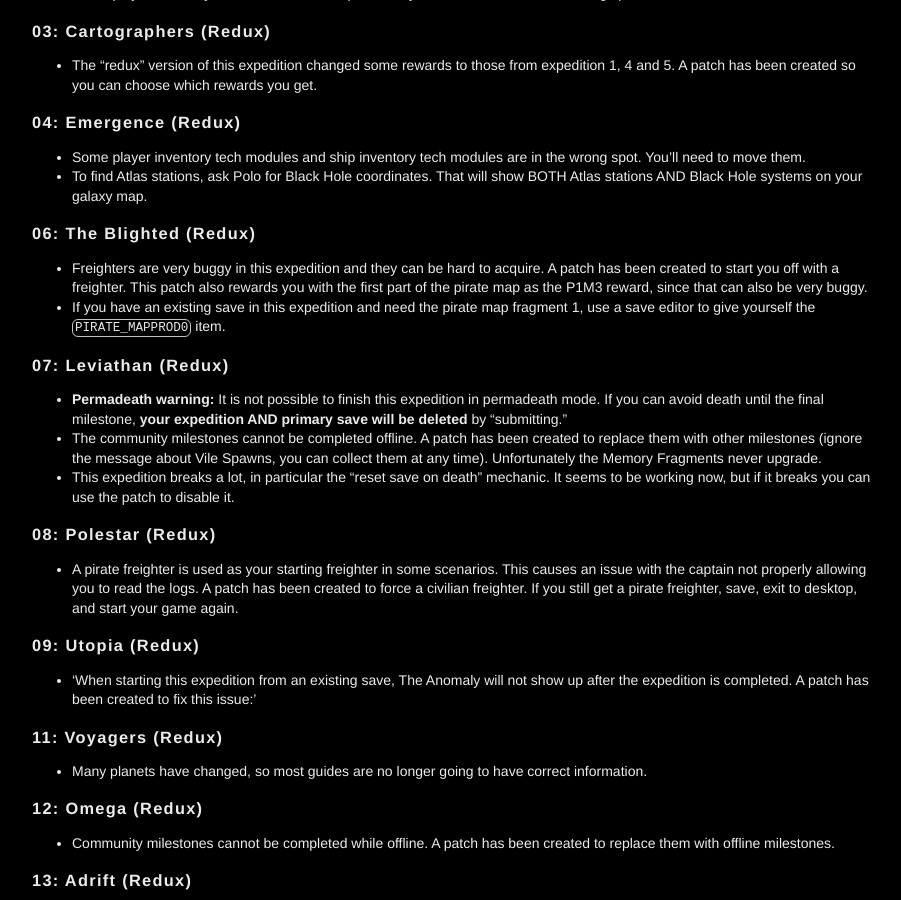
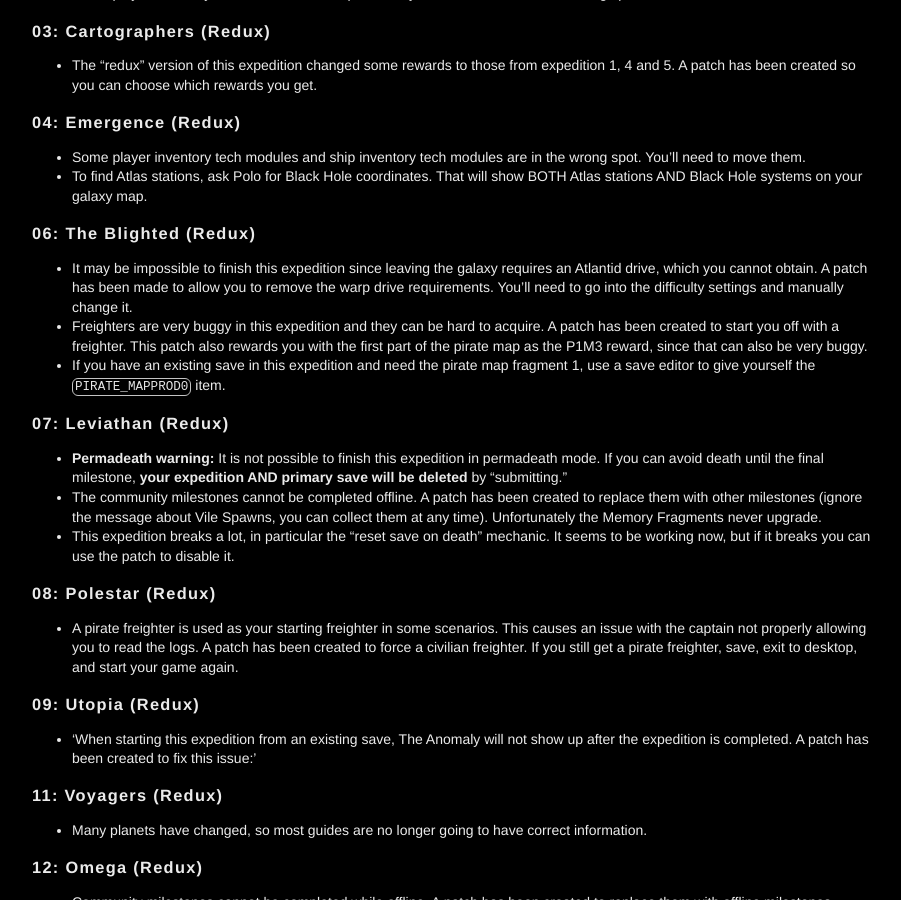
Before and after one commit to cwmonkey/nms-expeditions, a Jekyll site: the page built from index.html, in a window 1280 px wide and 900 px high, scrolled down 2427 px. Shown: the whole window, without its empty margins (183-1084 px from the left). Built offline with Jekyll 4.4.1, drawn with Linux system fonts in a browser that asks for light colours; some web fonts are replaced.

Commit message:
Adding patch to allow removal of warp requirements
Apparently an Atlantid drive is required to leave the galaxy. This will serve as a bandaid until I can find a better fix. Fixes #24 for now.

```diff
--- a/_data/expeditions.yml
+++ b/_data/expeditions.yml
@@ -47,10 +47,16 @@
   json: 06_redux_the_blighted.json
   redux: 1
   notice: >
+          * It may be impossible to finish this expedition since leaving the galaxy requires an Atlantid drive, which you cannot obtain. A patch has been made to allow you to remove the warp drive requirements. You'll need to go into the difficulty settings and manually change it.
+
           * Freighters are very buggy in this expedition and they can be hard to acquire. A patch has been created to start you off with a freighter. This patch also rewards you with the first part of the pirate map as the P1M3 reward, since that can also be very buggy.
 
           * If you have an existing save in this expedition and need the pirate map fragment 1, use a save editor to give yourself the `PIRATE_MAPPROD0` item.
   patches:
+   - id: the_blighted.no_warp_drive_reqs
+     json: 06_redux_the_blighted.no_warp_drive_reqs.patch.json
+     description: Remove warp requirements so you can leave the galaxy (Recommended)
+     checked: 1
    - id: the_blighted.replace_freighter_rescue
      json: 06_redux_the_blighted.replace_freighter_rescue.patch.json
      description: Start out with a freighter and replace P1M3 ("Liberation" freighter rescue mission) with find buried treasure mission and give map fragment as a reward (Recommended)
--- /dev/null
+++ b/_includes/06_redux_the_blighted.no_warp_drive_reqs.patch.json
@@ -0,0 +1,5 @@
+{
+  "DifficultyMinimums": {
+    "WarpDriveRequirements": false
+  }
+}
```
